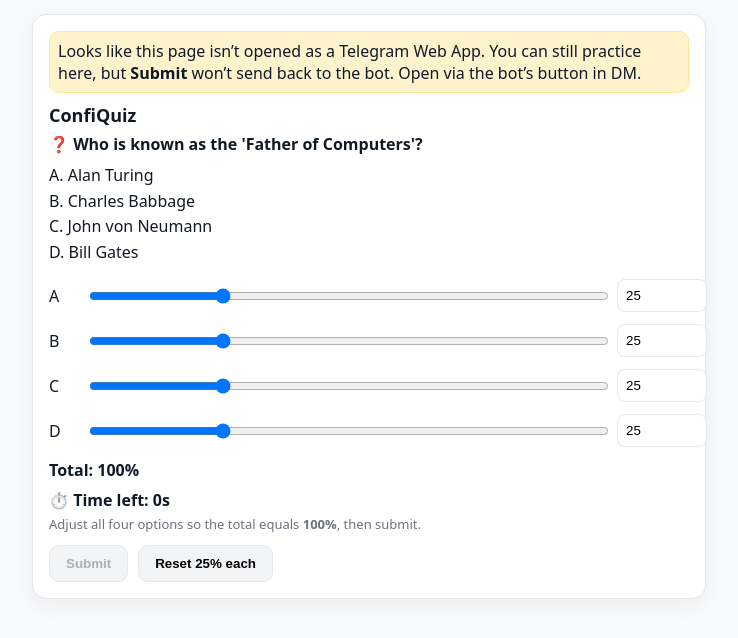
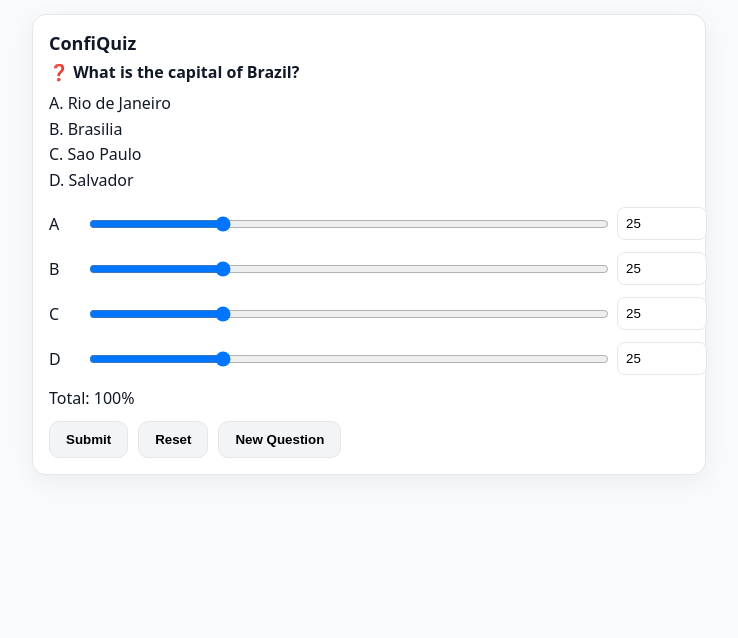
Before and after one commit to sneerajmohan/confiquiz_webapp, a plain HTML site: page index.html in a window 1280 px wide. Shown: the whole page, without its empty margins (271-1009 px from the left). Drawn offline with Linux system fonts and the light colour scheme.

Commit message:
Update title and restructure HTML layout

```diff
--- a/index.html
+++ b/index.html
@@ -2,257 +2,100 @@
 <html lang="en">
 <head>
   <meta charset="utf-8" />
-  <title>ConfiQuiz – Sliders</title>
+  <title>ConfiQuiz – Practice Sliders</title>
   <meta name="viewport" content="width=device-width, initial-scale=1" />
-  <!-- Telegram Mini App SDK -->
-  <script src="https://telegram.org/js/telegram-web-app.js"></script>
   <style>
     :root { --radius: 14px; --border: #e5e7eb; --muted: #6b7280; }
     body { font-family: system-ui,-apple-system,Segoe UI,Roboto,Arial,sans-serif; margin: 14px; color:#111827; background:#f9fafb; }
+
     .card { background:#fff; border:1px solid var(--border); border-radius:var(--radius); box-shadow:0 6px 24px rgba(0,0,0,.06); padding:16px; max-width:640px; margin:0 auto; }
-    h1 { font-size:18px; margin:0 0 6px; }
-    .muted { color: var(--muted); }
+    h2 { font-size:18px; margin:0 0 6px; }
     .opts { line-height:1.6; margin:8px 0 14px; }
     .row { display:grid; grid-template-columns:28px 1fr 72px; gap:10px; align-items:center; margin:12px 0; }
     input[type="range"] { width:100%; }
     input[type="number"] { width:72px; padding:8px; border:1px solid var(--border); border-radius:8px; }
-    .total,.timer { font-weight:600; margin-top:8px; }
-    .tip { margin-top:4px; font-size:13px; color: var(--muted); }
     button { padding:10px 16px; border-radius:10px; border:1px solid var(--border); background:#f3f4f6; font-weight:600; cursor:pointer; }
-    .actions { display:flex; gap:10px; margin-top:12px; }
-    .danger { color:#b91c1c; }
-    .warn { background:#fff3cd; border:1px solid #ffe69c; padding:8px; border-radius:10px; margin-bottom:10px; }
-    code { background:#f3f4f6; padding:0 6px; border-radius:6px; }
+    .actions { display:flex; gap:10px; margin-top:12px; flex-wrap: wrap; }
+    pre { background:#f3f4f6; padding:8px; border-radius:8px; font-size:13px; }
   </style>
 </head>
 <body>
+
   <div class="card">
-    <div id="outsideWarn" class="warn" style="display:none">
-      Looks like this page isn’t opened as a Telegram Web App. You can still practice here, but
-      <b>Submit</b> won’t send back to the bot. Open via the bot’s button in DM.
+    <h2 id="qtitle">ConfiQuiz</h2>
+    <div id="qtext">Loading question…</div>
+    <div id="opts" class="opts"></div>
+
+    <div class="row"><div>A</div><input id="slider0" type="range" min="0" max="100"><input id="input0" type="number" min="0" max="100"></div>
+    <div class="row"><div>B</div><input id="slider1" type="range" min="0" max="100"><input id="input1" type="number" min="0" max="100"></div>
+    <div class="row"><div>C</div><input id="slider2" type="range" min="0" max="100"><input id="input2" type="number" min="0" max="100"></div>
+    <div class="row"><div>D</div><input id="slider3" type="range" min="0" max="100"><input id="input3" type="number" min="0" max="100"></div>
+
+    <div>Total: <span id="totalv">100</span>%</div>
+    <div class="actions">
+      <button id="submitBtn">Submit</button>
+      <button id="resetBtn">Reset</button>
+      <button id="newSetBtn">New Question</button>
     </div>
 
-    <h1 id="qtitle">ConfiQuiz</h1>
-    <div id="qmeta" class="muted"></div>
-    <div id="qtext" style="margin-top:4px">Loading question…</div>
-    <div id="opts" class="opts"></div>
-
-    <div class="row">
-      <div>A</div>
-      <input id="slider0" type="range" min="0" max="100" step="1" />
-      <input id="input0" type="number" min="0" max="100" />
-    </div>
-    <div class="row">
-      <div>B</div>
-      <input id="slider1" type="range" min="0" max="100" step="1" />
-      <input id="input1" type="number" min="0" max="100" />
-    </div>
-    <div class="row">
-      <div>C</div>
-      <input id="slider2" type="range" min="0" max="100" step="1" />
-      <input id="input2" type="number" min="0" max="100" />
-    </div>
-    <div class="row">
-      <div>D</div>
-      <input id="slider3" type="range" min="0" max="100" step="1" />
-      <input id="input3" type="number" min="0" max="100" />
-    </div>
-
-    <div class="total">Total: <span id="totalv">100</span>%</div>
-    <div class="timer">⏱️ Time left: <span id="tleft">60</span>s</div>
-    <div class="tip">Adjust all four options so the total equals <b>100%</b>, then submit.</div>
-
-    <div class="actions">
-      <button id="submitBtn" title="Sends to the bot via sendData">Submit</button>
-      <button id="resetBtn" type="button">Reset 25% each</button>
-    </div>
+    <div id="resultBox"></div>
   </div>
 
   <script>
-    // Telegram SDK
-    const tg = window.Telegram?.WebApp || null;
-    if (tg) tg.expand();
+    let QUESTIONS = [];
+    let currentValues = [25,25,25,25];
+    let qIndex = 0;
 
-    // Parse URLSearchParams
-    const urlParams = new URLSearchParams(location.search);
-    const urlQ = urlParams.get('q'); // global DB index of the question
-    const urlT = urlParams.get('t');
+    const sliders = [0,1,2,3].map(i => document.getElementById('slider'+i));
+    const inputs = [0,1,2,3].map(i => document.getElementById('input'+i));
+    const submitBtn = document.getElementById('submitBtn');
+    const resetBtn = document.getElementById('resetBtn');
+    const newSetBtn = document.getElementById('newSetBtn');
+    const qtext = document.getElementById('qtext');
+    const optsEl = document.getElementById('opts');
+    const totalv = document.getElementById('totalv');
+    const resultBox = document.getElementById('resultBox');
 
-    // Parse start_param when launched via startapp deep-link (optional)
-    function parseStartParam(sp) {
-      if (!sp) return {};
-      try {
-        const maybeQs = new URLSearchParams(sp);
-        if (maybeQs.has('q') || maybeQs.has('t')) {
-          return { q: maybeQs.get('q'), t: maybeQs.get('t') };
-        }
-        const out = {};
-        sp.split(',').forEach(pair => {
-          const [k, v] = pair.split(/[:=]/);
-          if (k && v) out[k.trim()] = v.trim();
-        });
-        return out;
-      } catch (_) { return {}; }
+    function clamp(x){ x=parseInt(x??0,10); return isFinite(x)?Math.max(0,Math.min(100,x)):0; }
+    function escapeHTML(s){ return String(s).replace(/[&<>"']/g,c=>({'&':'&amp;','<':'&lt;','>':'&gt;','"':'&quot;',"'":'&#39;'}[c])); }
+
+    async function loadDB(){
+      const res = await fetch('questions.json', { cache: 'no-store' });
+      QUESTIONS = await res.json();
     }
 
-    const startParam = tg?.initDataUnsafe?.start_param || null;
-    const sp = parseStartParam(startParam);
-
-    const qIndex = Number.isFinite(+urlQ) ? +urlQ :
-                   Number.isFinite(+sp.q)   ? +sp.q  : 0;
-
-    let timeRemaining = Number.isFinite(+urlT) ? +urlT :
-                        Number.isFinite(+sp.t)   ? +sp.t  : 60;
-
-    // DOM refs
-    const outsideWarn = document.getElementById('outsideWarn');
-    const qtitle = document.getElementById('qtitle');
-    const qmeta  = document.getElementById('qmeta');
-    const qtext  = document.getElementById('qtext');
-    const optsEl = document.getElementById('opts');
-    const totalv = document.getElementById('totalv');
-    const tleft  = document.getElementById('tleft');
-
-    const sliders = [
-      document.getElementById('slider0'),
-      document.getElementById('slider1'),
-      document.getElementById('slider2'),
-      document.getElementById('slider3'),
-    ];
-    const inputs = [
-      document.getElementById('input0'),
-      document.getElementById('input1'),
-      document.getElementById('input2'),
-      document.getElementById('input3'),
-    ];
-    const submitBtn = document.getElementById('submitBtn');
-    const resetBtn  = document.getElementById('resetBtn');
-
-    // State
-    let submitting = false;
-    let currentValues = [25,25,25,25];
-
-    // Helpers
-    function clamp(x){
-      x = parseInt(x ?? 0, 10);
-      return isFinite(x) ? Math.max(0, Math.min(100, x)) : 0;
-    }
-    function escapeHTML(s){
-      return String(s).replace(/[&<>"']/g, c => (
-        { '&':'&amp;','<':'&lt;','>':'&gt;','"':'&quot;',"'":'&#39;' }[c]
-      ));
-    }
-
-    function renderQuestion(q) {
-      qtitle.textContent = 'ConfiQuiz';
-      qmeta.textContent  = ''; // no DB index shown
-      qtext.innerHTML    = `❓ <b>${escapeHTML(q.question)}</b>`;
+    function renderQuestion(q){
+      qtext.innerHTML = `❓ <b>${escapeHTML(q.question)}</b>`;
       const labels = ['A','B','C','D'];
-      optsEl.innerHTML = labels.map((L,i)=> `${L}. ${escapeHTML(q.options[i])}`).join('<br/>');
+      optsEl.innerHTML = labels.map((L,i)=>`${L}. ${escapeHTML(q.options[i])}`).join('<br>');
     }
 
     function syncInputs(){
-      for (let i=0;i<4;i++){
-        sliders[i].value = currentValues[i];
-        inputs[i].value  = currentValues[i];
-      }
-      updateTotal();
+      for(let i=0;i<4;i++){ sliders[i].value=currentValues[i]; inputs[i].value=currentValues[i]; }
+      const total = currentValues.reduce((a,b)=>a+b,0);
+      totalv.textContent = total;
+      submitBtn.disabled = (total!==100);
     }
 
-    function updateValue(idx, val){
-      val = clamp(val);
-      currentValues[idx] = val;
-      // All four are user-controlled.
-      syncInputs();
+    function updateValue(i,v){ currentValues[i]=clamp(v); syncInputs(); }
+
+    function submitAnswer(){
+      const total=currentValues.reduce((a,b)=>a+b,0);
+      if(total!==100) return alert("Make sure total = 100%");
+      const payload = { question: QUESTIONS[qIndex].question, A:currentValues[0],B:currentValues[1],C:currentValues[2],D:currentValues[3] };
+      resultBox.innerHTML = "<b>Your probabilities:</b><pre>"+JSON.stringify(payload,null,2)+"</pre>";
     }
 
-    function updateTotal(){
-      const total = currentValues.reduce((a,b)=>a+b,0);
-      totalv.textContent = total;
-      const ok = (total === 100);
-      submitBtn.disabled = !ok || timeRemaining <= 0;
-      if (tg) {
-        tg.MainButton.setText('✅ Submit');
-        if (ok && timeRemaining > 0) { tg.MainButton.show(); tg.MainButton.enable(); }
-        else { tg.MainButton.show(); tg.MainButton.disable(); }
-      }
-    }
+    function resetAll(){ currentValues=[25,25,25,25]; syncInputs(); }
+    function newQuestion(){ qIndex=Math.floor(Math.random()*QUESTIONS.length); renderQuestion(QUESTIONS[qIndex]); resetAll(); resultBox.innerHTML=''; }
 
-    function submitAnswer(){
-      if (submitting) return;
-      const total = currentValues.reduce((a,b)=>a+b,0);
-      if (total !== 100 || timeRemaining <= 0) return;
+    sliders.forEach((s,i)=>s.addEventListener('input',e=>updateValue(i,e.target.value)));
+    inputs.forEach((s,i)=>s.addEventListener('input',e=>updateValue(i,e.target.value)));
+    submitBtn.addEventListener('click',submitAnswer);
+    resetBtn.addEventListener('click',resetAll);
+    newSetBtn.addEventListener('click',newQuestion);
 
-      submitting = true;
-      const payload = {
-        "__q": qIndex,                // <-- important for mapping early answers
-        "0": currentValues[0],
-        "1": currentValues[1],
-        "2": currentValues[2],
-        "3": currentValues[3]
-      };
-      try {
-        if (tg) {
-          tg.sendData(JSON.stringify(payload));   // delivered to the bot as WEB_APP_DATA
-          tg.close();
-        } else {
-          alert('Not inside Telegram. Payload:\n' + JSON.stringify(payload));
-          submitting = false;
-        }
-      } catch (e) {
-        submitting = false;
-        alert('Failed to submit: ' + e.message);
-      }
-    }
-
-    function tick(){
-      tleft.textContent = Math.max(0, timeRemaining);
-      if (timeRemaining <= 0) {
-        submitBtn.disabled = true;
-        if (tg) tg.MainButton.disable();
-        return;
-      }
-      timeRemaining -= 1;
-      setTimeout(tick, 1000);
-    }
-
-    function resetAll(){
-      currentValues = [25,25,25,25];
-      syncInputs();
-    }
-
-    // Events
-    for (let i=0;i<4;i++){
-      sliders[i].addEventListener('input', e=> updateValue(i, e.target.value));
-      inputs[i].addEventListener('input',  e=> updateValue(i, e.target.value));
-    }
-    submitBtn.addEventListener('click', submitAnswer);
-    if (tg) tg.onEvent('mainButtonClicked', submitAnswer);
-    resetBtn.addEventListener('click', resetAll);
-
-    // Init
-    (async function init(){
-      // Warn if not opened inside Telegram
-      if (!tg) outsideWarn.style.display = 'block';
-
-      // initial values
-      syncInputs();
-      tleft.textContent = timeRemaining;
-
-      // load DB
-      try {
-        const res = await fetch('questions.json', { cache: 'no-store' });
-        const data = await res.json();
-        const idx = Number.isFinite(qIndex) && qIndex >= 0 && qIndex < data.length ? qIndex : 0;
-        renderQuestion(data[idx]);
-      } catch (e) {
-        qmeta.innerHTML = '<span class="danger">Failed to load questions.json</span>';
-        qtext.textContent = e.message;
-      }
-
-      // start countdown
-      tick();
-    })();
+    (async function init(){ await loadDB(); newQuestion(); })();
   </script>
 </body>
 </html>
```
